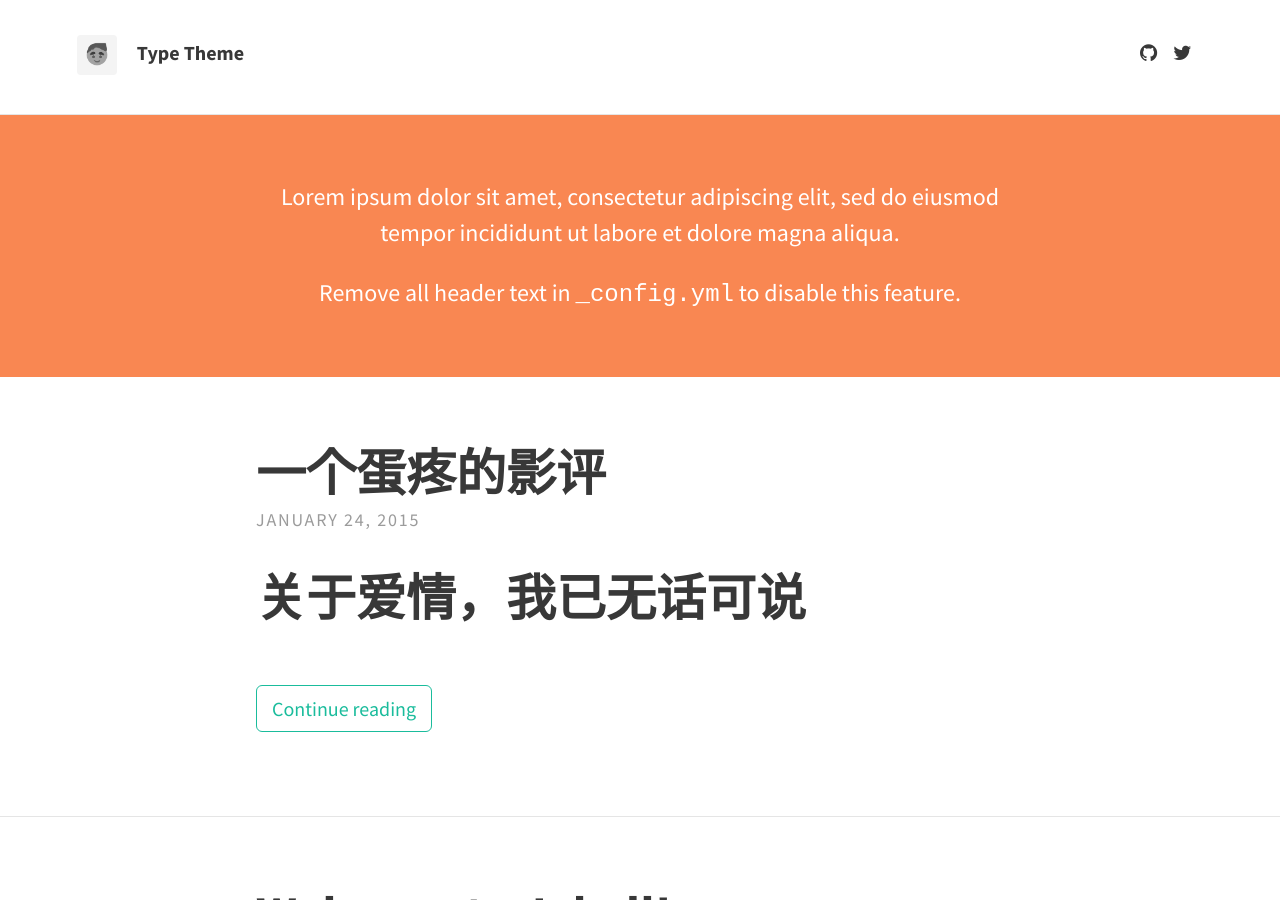
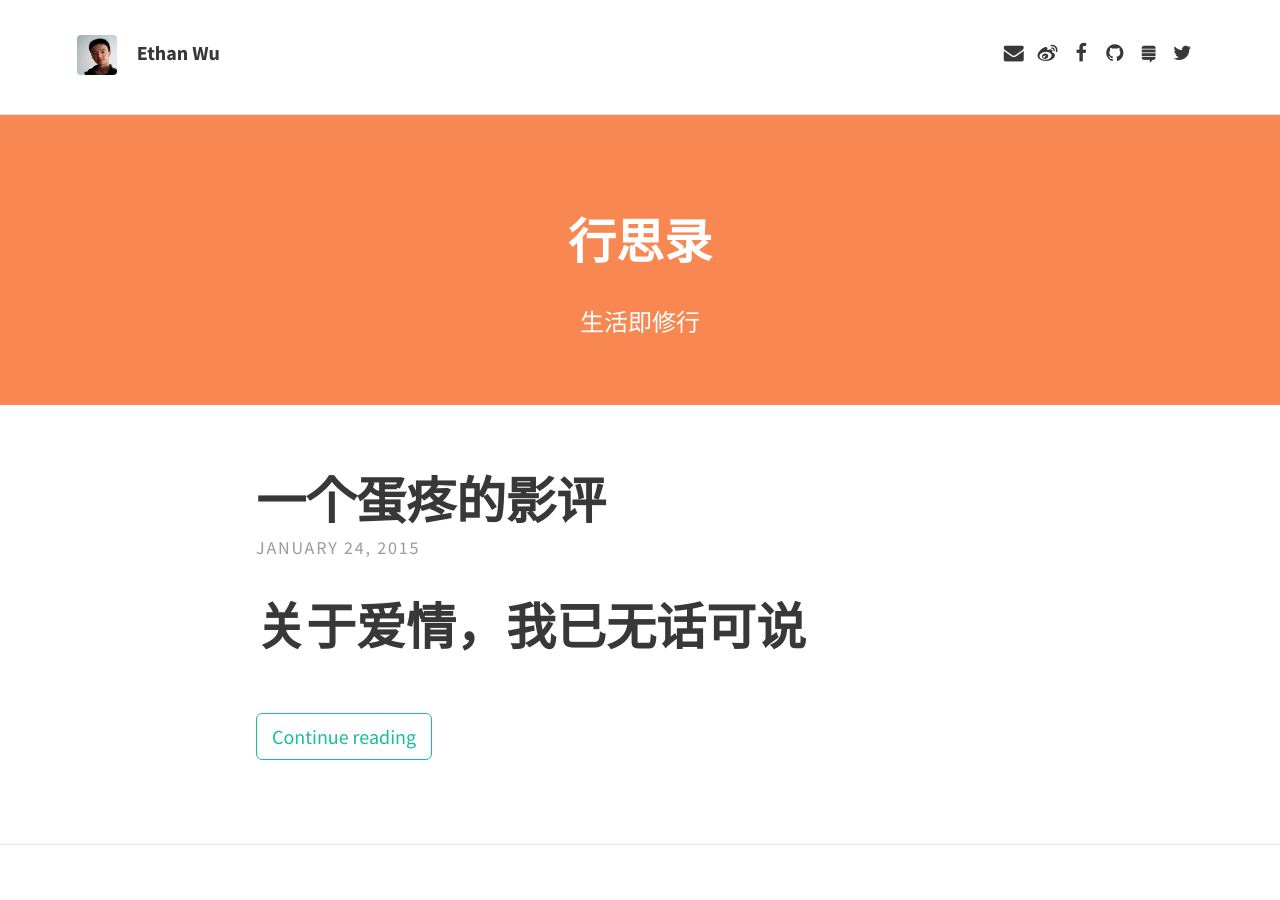
Before and after one commit to EthanWu/ethanwu.github.io, a Jekyll site: the page built from index.html, in a window 1280 px wide and 900 px high. Built offline with Jekyll 4.4.1, drawn with Linux system fonts in a browser that asks for light colours; nearby versions of some CDN libraries; the list of posts is cut into pages by our own code; some of the changed text lies outside the part shown.

Commit message:
博客样式美化

```diff
--- a/_config.yml
+++ b/_config.yml
@@ -5,26 +5,27 @@ url: "http://example.com" # the base hostname & protocol for your site
 # THEME-SPECIFIC CONFIGURATION
 theme:
   # Meta
-  title: Type Theme
+  title: Ethan Wu
   avatar: avatar.png
   gravatar: # email md5 hash
-  description: "A website with blog posts, and pages." # used by search engines
+  description: "吴立军的个人主页." # used by search engines
 
   # Header and footer text
   header_text: >
-     <p>Lorem ipsum dolor sit amet, consectetur adipiscing elit, sed do eiusmod tempor incididunt ut labore et dolore magna aliqua.</p>
+     <h2>行思录</h2>
 
-     <p>Remove all header text in <code>_config.yml</code> to disable this feature.</p>
+     <p>生活即修行</p>
   footer_text: >
-   Powered by <a href="http://jekyllrb.com">Jekyll</a> with <a href="https://rohanchandra.github.io/project/type.html">Type Theme</a>
+   Pridely powered by <a href="http://jekyllrb.com">Jekyll</a> with <a href="https://rohanchandra.github.io/project/type.html">Type Theme</a>
 
   # Icons
   rss: false
-  email_address: # full email address, e.g. "sam@example.com"
+  email_address: wlj0427@gmail.com
   behance:
+  weibo: http://weibo.com/1831675903/profile?rightmod=1&wvr=6&mod=personinfo
   bitbucket:
   dribbble:
-  facebook:
+  facebook: https://www.facebook.com/ethan.wu.31542
   flickr:
   github: "rohanchandra/type-theme"
   google_plus:
@@ -33,10 +34,10 @@ theme:
   pinterest:
   reddit:
   soundcloud:
-  stack_exchange:  # full URL
+  stack_exchange:  http://stackoverflow.com/users/4074748/ethian-wu
   steam:
   tumblr:
-  twitter: "twitter"
+  twitter: EthanWu6
   wordpress:
   youtube:
 
--- a/_includes/icons.html
+++ b/_includes/icons.html
@@ -26,6 +26,14 @@
 <li>
 	<a href="https://bitbucket.org/{{ site.theme.bitbucket }}" title="{{ site.theme.str_follow_on }} Bitbucket">
 		<i class="fa fa-fw fa-bitbucket"></i>
+	</a>
+</li>
+{% endif %}
+
+{% if site.theme.weibo %}
+<li>
+	<a href="{{ site.theme.weibo }}" title="{{ site.theme.str_follow_on }} Weibo">
+		<i class="fa fa-fw fa-weibo"></i>
 	</a>
 </li>
 {% endif %}
```
Also changed, not shown: img/avatar.png.
